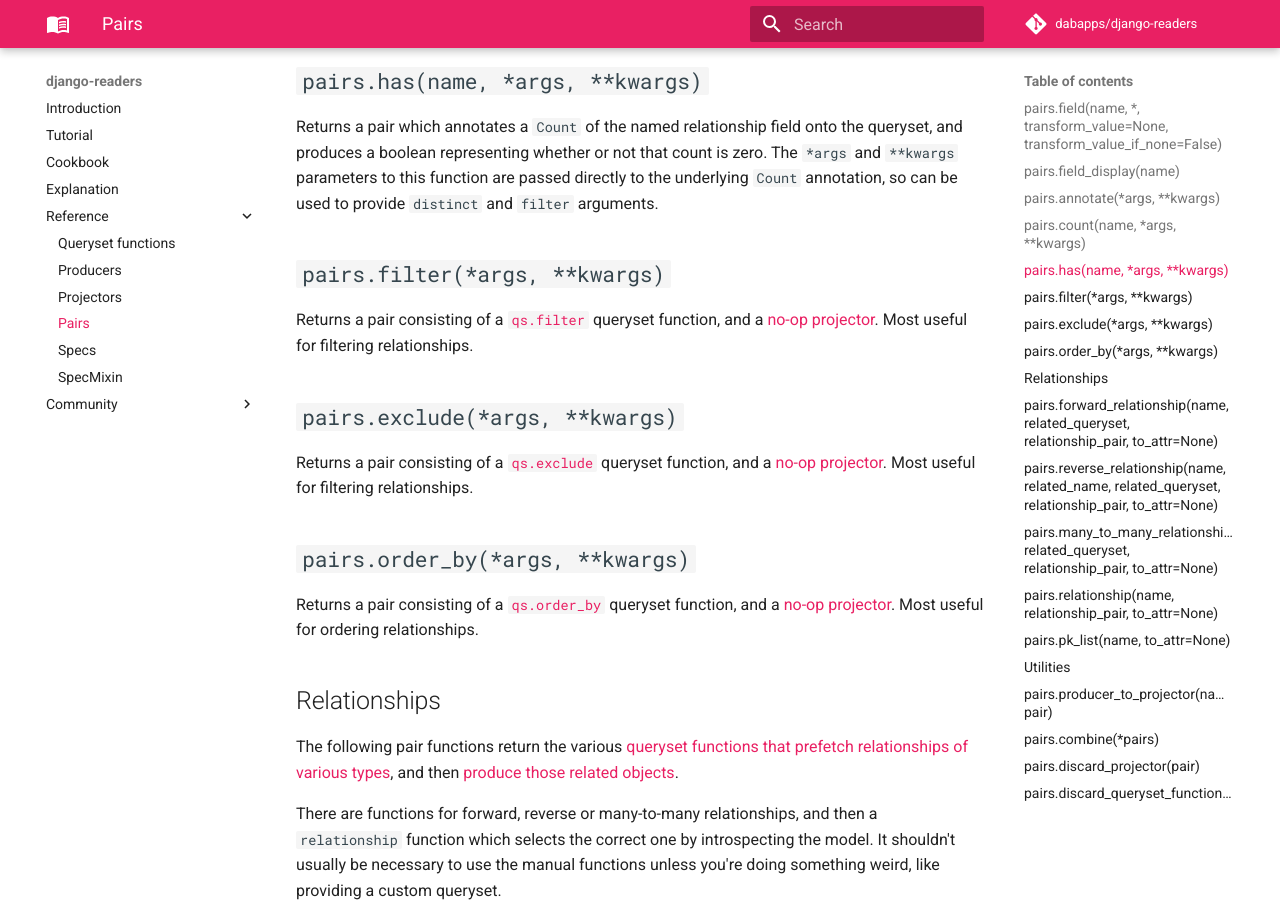
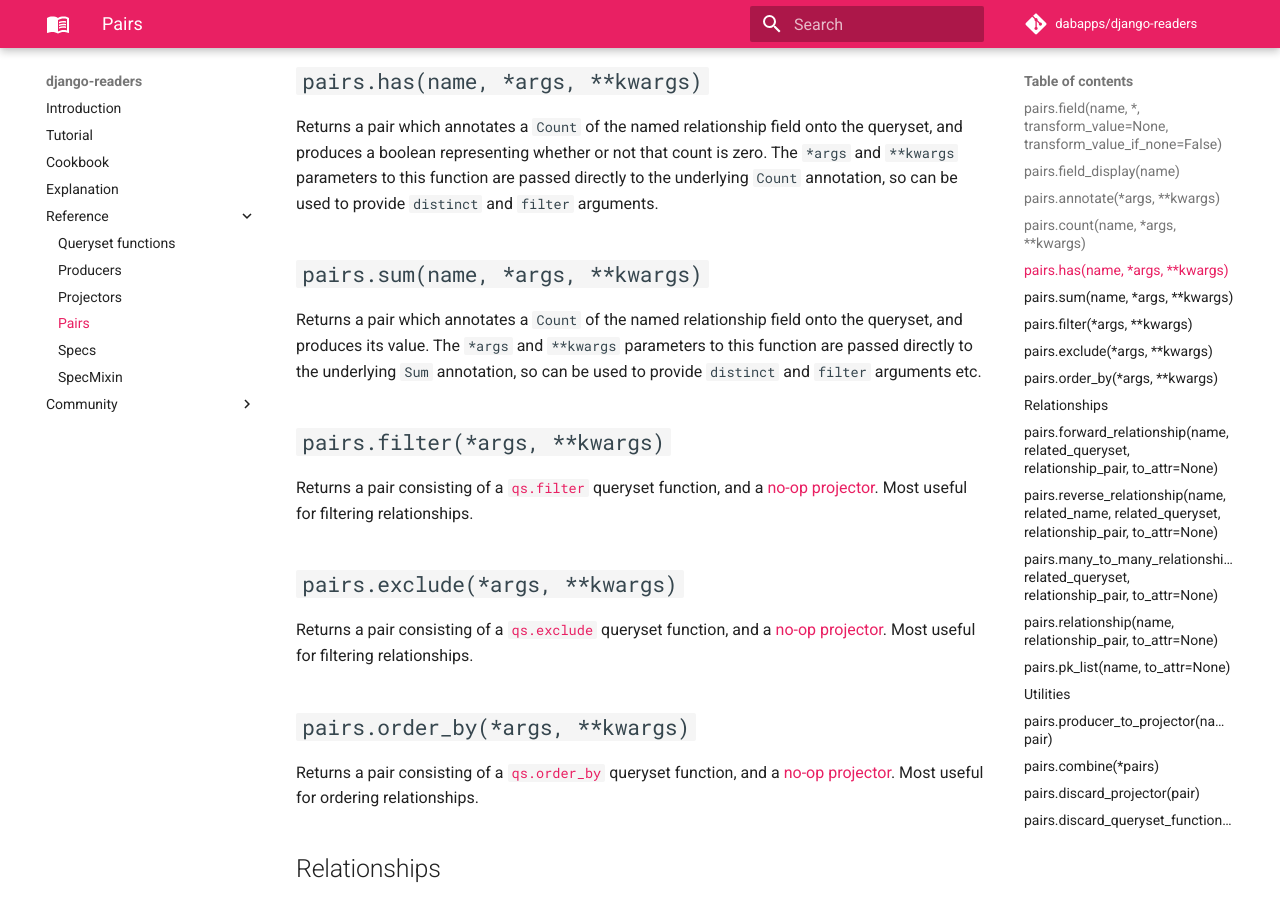
Before and after one commit to dabapps/django-readers, an MkDocs documentation site: the page built from docs/reference/pairs.md, in a window 1280 px wide and 900 px high, scrolled down 2018 px. Built offline with MkDocs 1.6.1 and Material for MkDocs 9.7.7, drawn with Linux system fonts in a browser that asks for light colours; comment, search, counter and statistics services are not loaded.

Commit message:
Document new pairs.sum function

```diff
--- a/docs/reference/pairs.md
+++ b/docs/reference/pairs.md
@@ -59,6 +59,10 @@ Returns a pair which annotates a `Count` of the named relationship field onto th
 ## `pairs.has(name, *args, **kwargs)` {: #has}
 
 Returns a pair which annotates a `Count` of the named relationship field onto the queryset, and produces a boolean representing whether or not that count is zero. The `*args` and `**kwargs` parameters to this function are passed directly to the underlying `Count` annotation, so can be used to provide `distinct` and `filter` arguments.
+
+## `pairs.sum(name, *args, **kwargs)` {: #sum}
+
+Returns a pair which annotates a `Count` of the named relationship field onto the queryset, and produces its value. The `*args` and `**kwargs` parameters to this function are passed directly to the underlying `Sum` annotation, so can be used to provide `distinct` and `filter` arguments etc.
 
 ## `pairs.filter(*args, **kwargs)` {: #filter}
 
```
